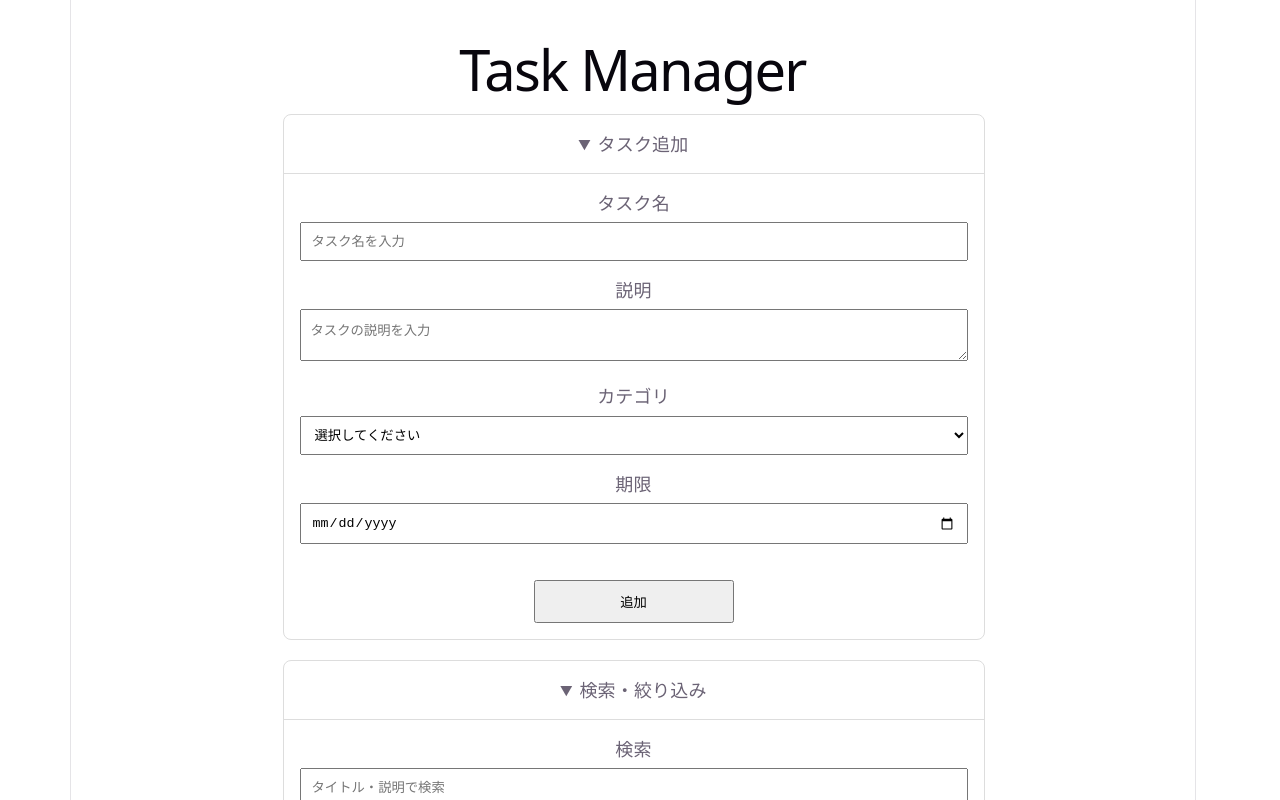
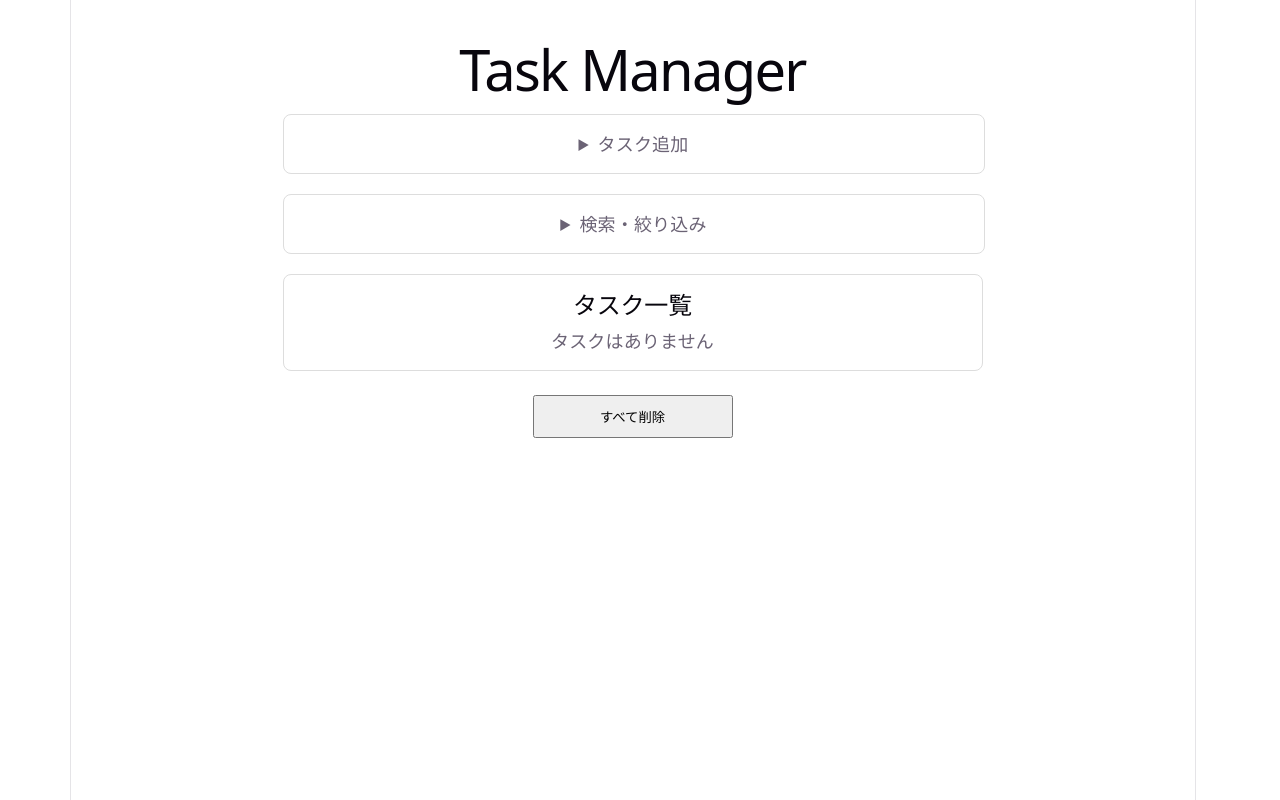
Before and after one commit to rs1599/task-manager, a React (Vite) app: page / in a window 1280 px wide. Shown: the top 800 px of the page. Built offline with nearby package versions, Linux system fonts and the light colour scheme.

Commit message:
edit layout

```diff
--- a/src/App.tsx
+++ b/src/App.tsx
@@ -41,6 +41,7 @@ function App() {
       showConfirmButton: false,
       timer: 1500,
       timerProgressBar: true,
+      scrollbarPadding: false,
     });
   };
 
@@ -55,6 +56,7 @@ function App() {
       showCancelButton: true,
       confirmButtonText: "はい",
       cancelButtonText: "いいえ",
+      scrollbarPadding: false,
     });
 
     if (!result.isConfirmed) {
@@ -78,6 +80,7 @@ function App() {
         text: "削除できるタスクがありません。",
         icon: "info",
         confirmButtonText: "OK",
+        scrollbarPadding: false,
       });
       return;
     }
@@ -90,6 +93,7 @@ function App() {
       confirmButtonText: "削除",
       cancelButtonText: "キャンセル",
       confirmButtonColor: "#d33",
+      scrollbarPadding: false,
     });
 
     if (result.isConfirmed) {
@@ -100,6 +104,7 @@ function App() {
         text: "すべてのタスクを削除しました。",
         icon: "success",
         confirmButtonText: "OK",
+        scrollbarPadding: false,
       });
     }
   };
@@ -167,13 +172,13 @@ function App() {
     <main className="container">
       <h1>Task Manager</h1>
 
-      <details className="panel" open>
+      <details className="panel">
         <summary>タスク追加</summary>
 
         <Form onAddTask={addTask} />
       </details>
 
-      <details className="panel" open>
+      <details className="panel">
         <summary>検索・絞り込み</summary>
 
         <Filter
--- a/src/components/Form.tsx
+++ b/src/components/Form.tsx
@@ -33,6 +33,7 @@ function Form({ onAddTask }: Props) {
         title: "入力エラー",
         html: errors.map((error) => `• ${error}`).join("<br>"),
         confirmButtonText: "OK",
+        scrollbarPadding: false,
       });
 
       return;
```
